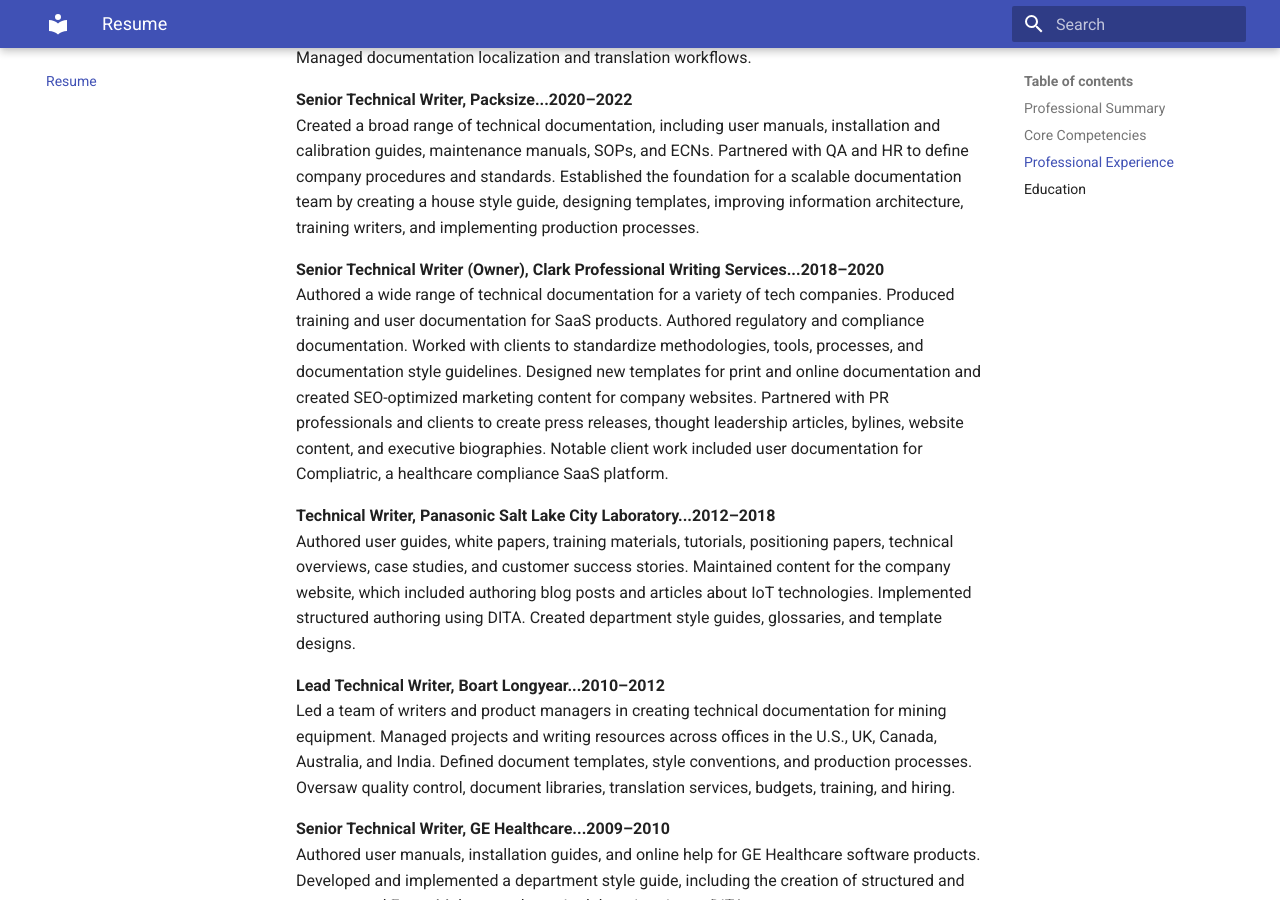
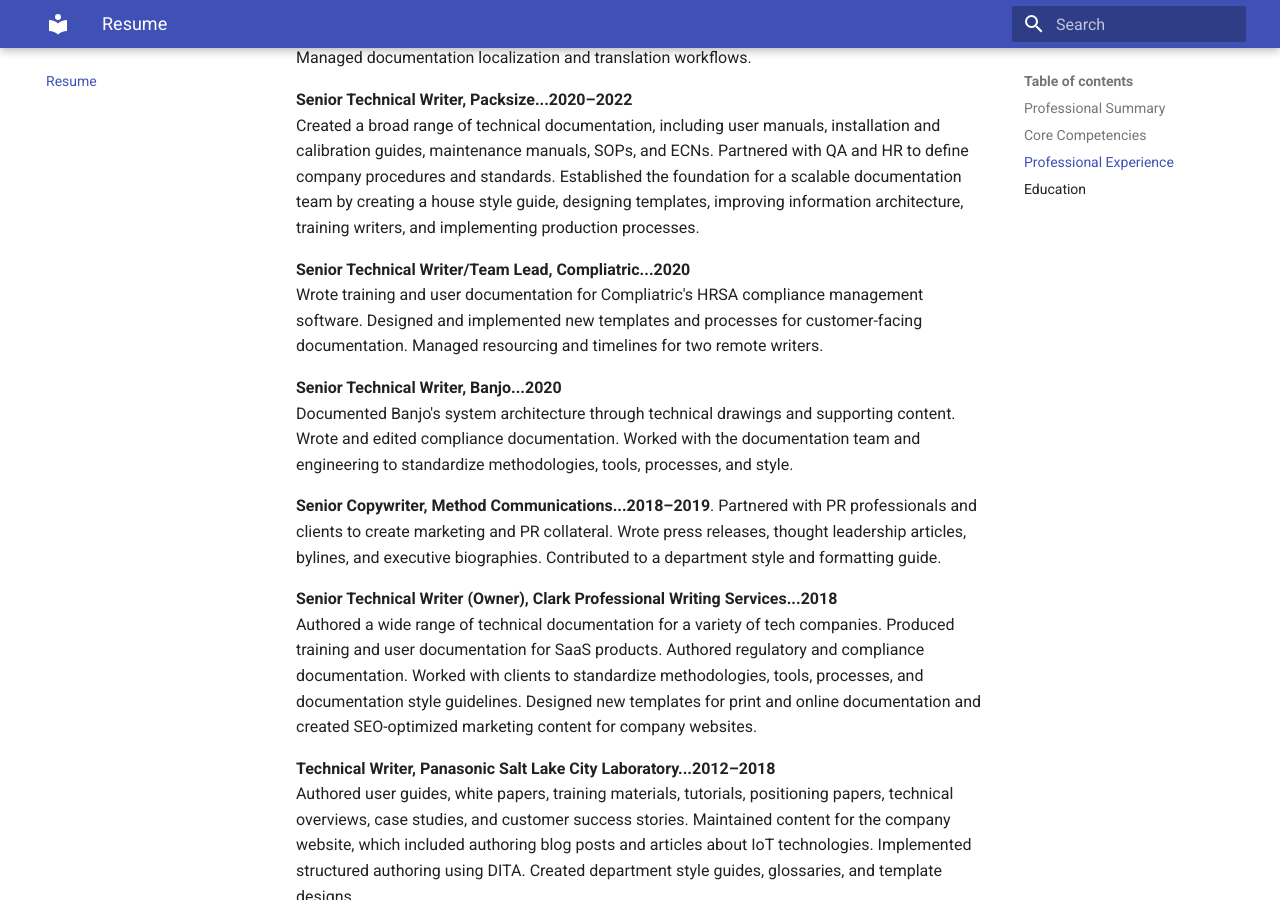
Before and after one commit to pclark22/tech-writing-portfolio, an MkDocs documentation site: the page built from docs/resume.md, in a window 1280 px wide and 900 px high, scrolled down 1136 px. Built offline with MkDocs 1.6.1 and Material for MkDocs 9.7.7, drawn with Linux system fonts in a browser that asks for light colours.

Commit message:
Updated content

```diff
--- a/docs/resume.md
+++ b/docs/resume.md
@@ -22,8 +22,17 @@
 **Senior Technical Writer, Packsize...2020–2022**
 Created a broad range of technical documentation, including user manuals, installation and calibration guides, maintenance manuals, SOPs, and ECNs. Partnered with QA and HR to define company procedures and standards. Established the foundation for a scalable documentation team by creating a house style guide, designing templates, improving information architecture, training writers, and implementing production processes.
 
-**Senior Technical Writer (Owner), Clark Professional Writing Services...2018–2020**
-Authored a wide range of technical documentation for a variety of tech companies. Produced training and user documentation for SaaS products. Authored regulatory and compliance documentation. Worked with clients to standardize methodologies, tools, processes, and documentation style guidelines. Designed new templates for print and online documentation and created SEO-optimized marketing content for company websites. Partnered with PR professionals and clients to create press releases, thought leadership articles, bylines, website content, and executive biographies. Notable client work included user documentation for Compliatric, a healthcare compliance SaaS platform.
+**Senior Technical Writer/Team Lead, Compliatric...2020**
+Wrote training and user documentation for Compliatric's HRSA compliance management software. Designed and implemented new templates and processes for customer-facing documentation. Managed resourcing and timelines for two remote writers.
+
+**Senior Technical Writer, Banjo...2020**
+Documented Banjo's system architecture through technical drawings and supporting content. Wrote and edited compliance documentation. Worked with the documentation team and engineering to standardize methodologies, tools, processes, and style.
+
+**Senior Copywriter, Method Communications...2018–2019**.
+Partnered with PR professionals and clients to create marketing and PR collateral. Wrote press releases, thought leadership articles, bylines, and executive biographies. Contributed to a department style and formatting guide.
+
+**Senior Technical Writer (Owner), Clark Professional Writing Services...2018**
+Authored a wide range of technical documentation for a variety of tech companies. Produced training and user documentation for SaaS products. Authored regulatory and compliance documentation. Worked with clients to standardize methodologies, tools, processes, and documentation style guidelines. Designed new templates for print and online documentation and created SEO-optimized marketing content for company websites.
 
 **Technical Writer, Panasonic Salt Lake City Laboratory...2012–2018**
 Authored user guides, white papers, training materials, tutorials, positioning papers, technical overviews, case studies, and customer success stories. Maintained content for the company website, which included authoring blog posts and articles about IoT technologies. Implemented structured authoring using DITA. Created department style guides, glossaries, and template designs.
```
